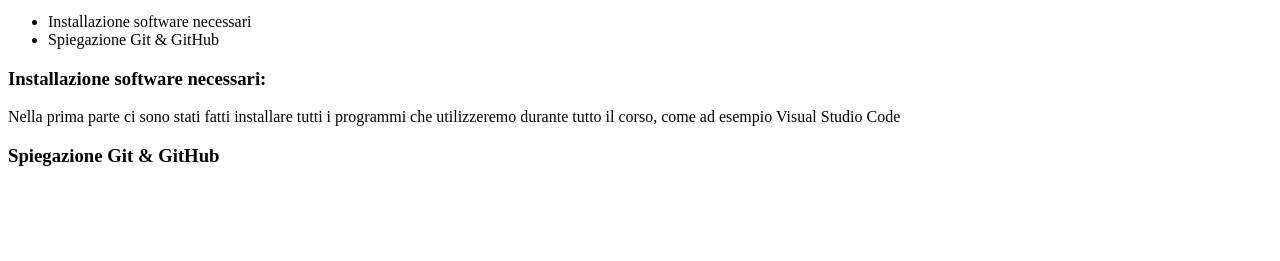
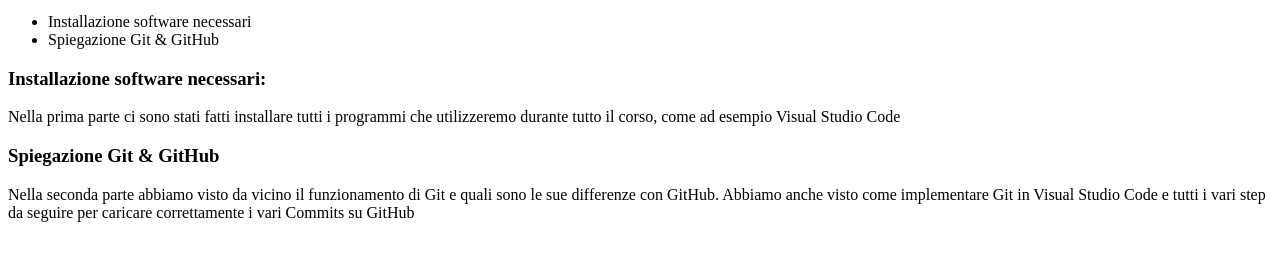
Before and after one commit to giuliogallo94/htmlcss-hello, a plain HTML site: page index.html in a window 1280 px wide. Shown: the part 101-362 px from the top of the page. Drawn offline with Linux system fonts and the light colour scheme.

Commit message:
add: paragraph of the 2nd h3

```diff
--- a/index.html
+++ b/index.html
@@ -18,5 +18,6 @@
         <p>Nella prima parte ci sono stati fatti installare tutti i programmi che utilizzeremo durante tutto il corso, come ad esempio Visual Studio Code</p>
 
       <h3>Spiegazione Git & GitHub</h3>
+        <p>Nella seconda parte abbiamo visto da vicino il funzionamento di Git e quali sono le sue differenze con GitHub. Abbiamo anche visto come implementare Git in Visual Studio Code e tutti i vari step da seguire per caricare correttamente i vari Commits su GitHub</p>
 </body>
 </html>
```
